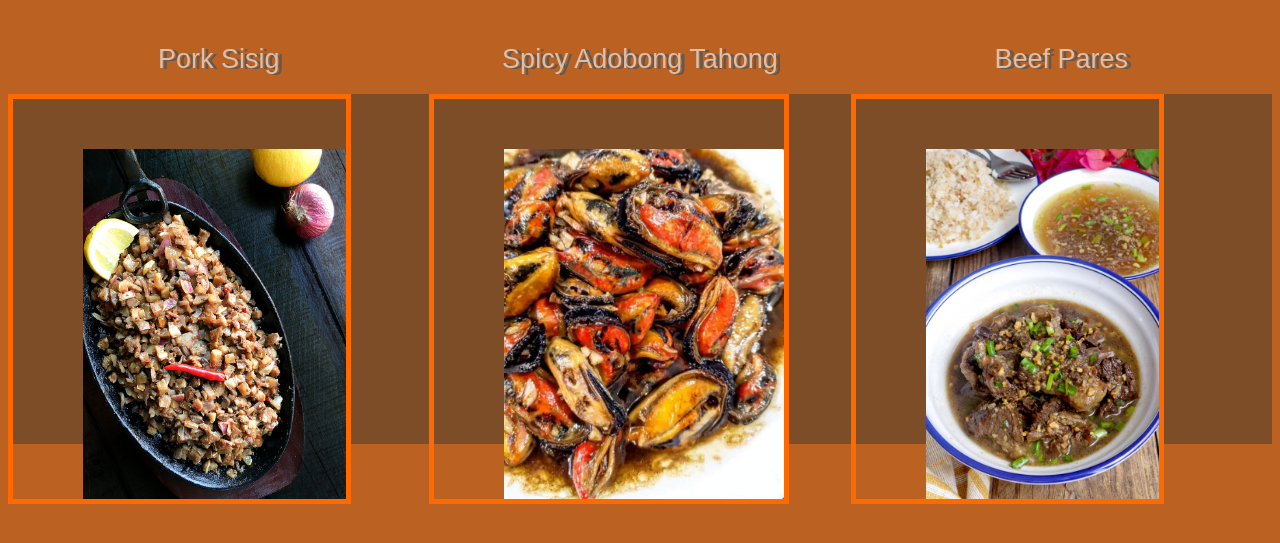
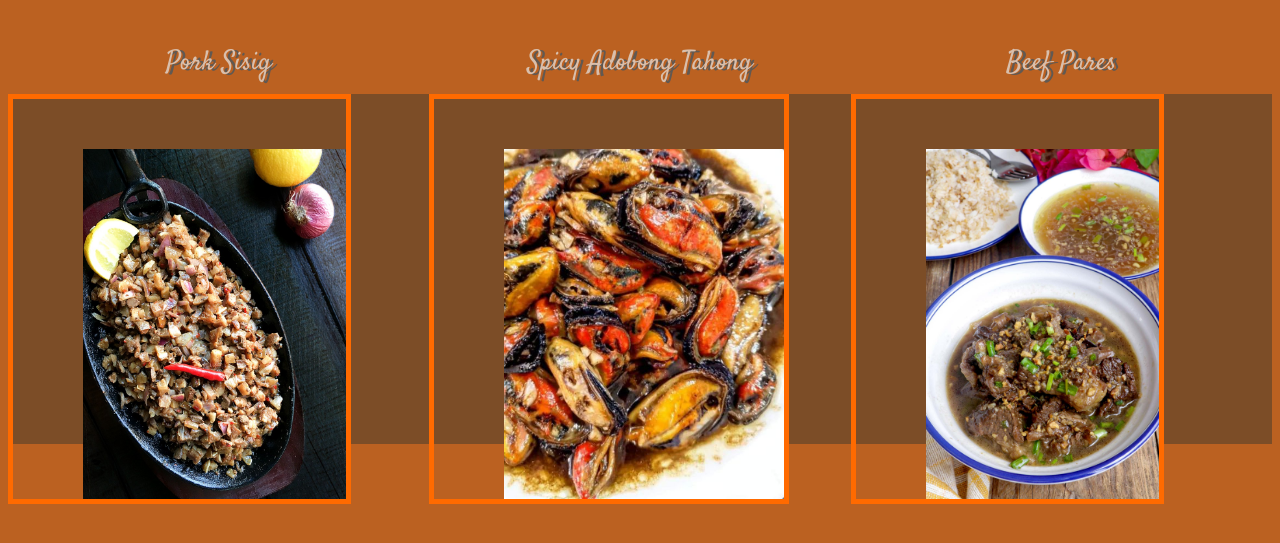
Before and after one commit to d0wnsider/odin-recipes, a plain HTML site: page index.html in a window 1280 px wide. Shown: the part 121-664 px from the top of the page. Drawn offline with Linux system fonts and the light colour scheme.

Commit message:
Changed pares-icon pictures and fixed local font

```diff
--- a/styles.css
+++ b/styles.css
@@ -1,7 +1,8 @@
 /* local file installation for custom font*/
 @font-face {
     font-family: "Satisfy-Regular";
-    src: local('/recipes/Satisfy-Regular.ttf');
+    src: local("Satisfy-Regular"),
+    url("/recipes/Satisfy-Regular.ttf") format("truetype");
 }
 
 h1 {
```
Also changed, not shown: images/pares-icon.jpeg (added), 1 other file.
